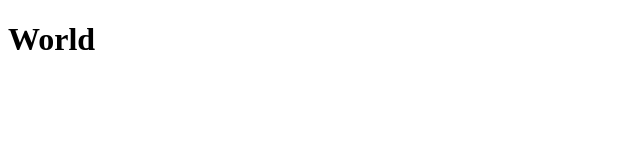
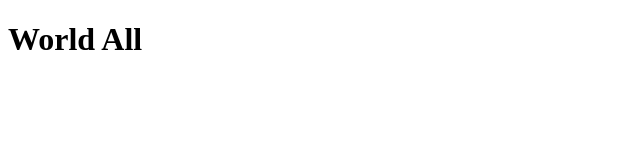
Before and after one commit to CodeF-7/testing, a plain HTML site: page index.html in a window 1280 px wide. Shown: the full height of the page, 0-640 px from the left. Drawn offline with Linux system fonts and the light colour scheme.

Commit message:
Init Lagi

```diff
--- a/index.html
+++ b/index.html
@@ -6,6 +6,6 @@
   <title>Hello</title>
 </head>
 <body>
-  <h1>World</h1>
+  <h1>World All</h1>
 </body>
 </html>
```
